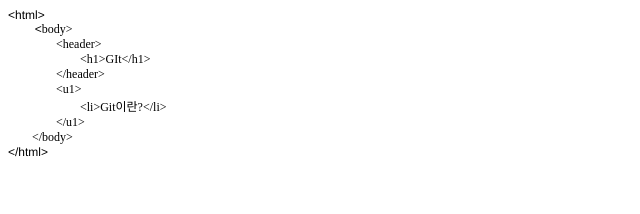
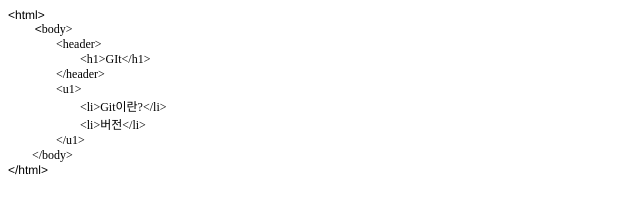
Before and after one commit to irony2/opentutorials_git_egoing, a plain HTML site: page index.html in a window 1280 px wide. Shown: the whole page, without its empty margins (0-640 px from the left). Drawn offline with Linux system fonts and the light colour scheme.

Commit message:
버전설명 li추가

```diff
--- a/index.html
+++ b/index.html
@@ -9,6 +9,7 @@
   <style type="text/css">
     p.p1 {margin: 0.0px 0.0px 0.0px 0.0px; font: 12.0px Helvetica; color: #000000; -webkit-text-stroke: #000000}
     p.p2 {margin: 0.0px 0.0px 0.0px 0.0px; font: 12.0px 'Apple SD Gothic Neo'; color: #000000; -webkit-text-stroke: #000000}
+    p.p3 {margin: 0.0px 0.0px 0.0px 0.0px; font: 12.0px 'Apple SD Gothic Neo'; -webkit-text-stroke: #000000}
     span.s1 {font-kerning: none}
     span.s2 {font: 12.0px Helvetica; font-kerning: none}
     span.Apple-tab-span {white-space:pre}
@@ -22,6 +23,7 @@
 <p class="p2"><span class="s1"><span class="Apple-tab-span">	</span><span class="Apple-tab-span">	</span>&lt;/header&gt;</span></p>
 <p class="p2"><span class="s1"><span class="Apple-tab-span">	</span><span class="Apple-tab-span">	</span>&lt;u1&gt;</span></p>
 <p class="p2"><span class="s1"><span class="Apple-tab-span">	</span><span class="Apple-tab-span">	</span><span class="Apple-tab-span">	</span>&lt;li&gt;Git이란?&lt;/li&gt;</span></p>
+<p class="p3"><span class="s1"><span class="Apple-tab-span">	</span><span class="Apple-tab-span">	</span><span class="Apple-tab-span">	</span>&lt;li&gt;버전&lt;/li&gt;</span></p>
 <p class="p2"><span class="s1"><span class="Apple-tab-span">	</span><span class="Apple-tab-span">	</span>&lt;/u1&gt;</span></p>
 <p class="p2"><span class="s1"><span class="Apple-tab-span">	</span>&lt;/body&gt;</span></p>
 <p class="p1"><span class="s1">&lt;/html&gt;</span></p>
```
